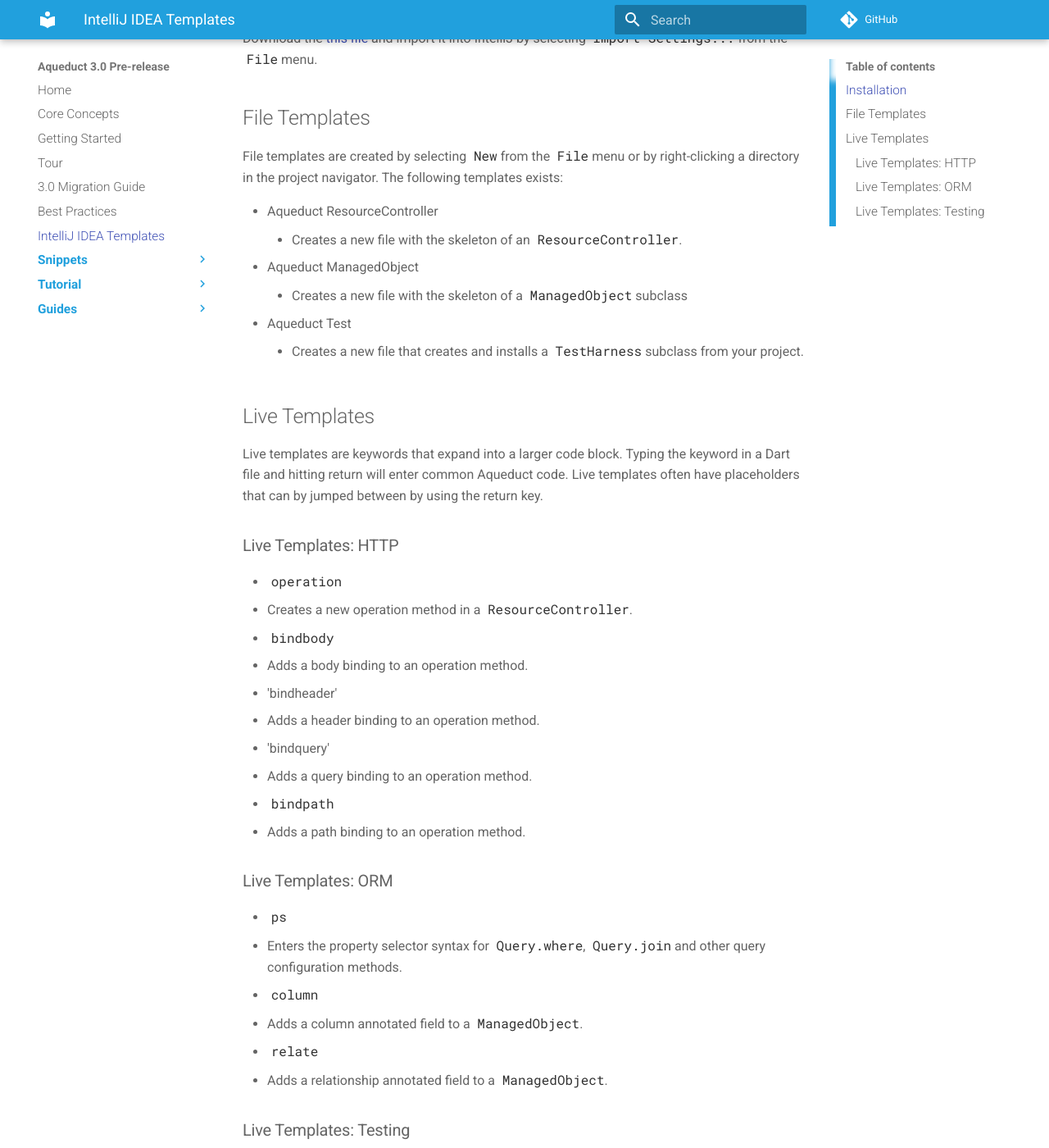
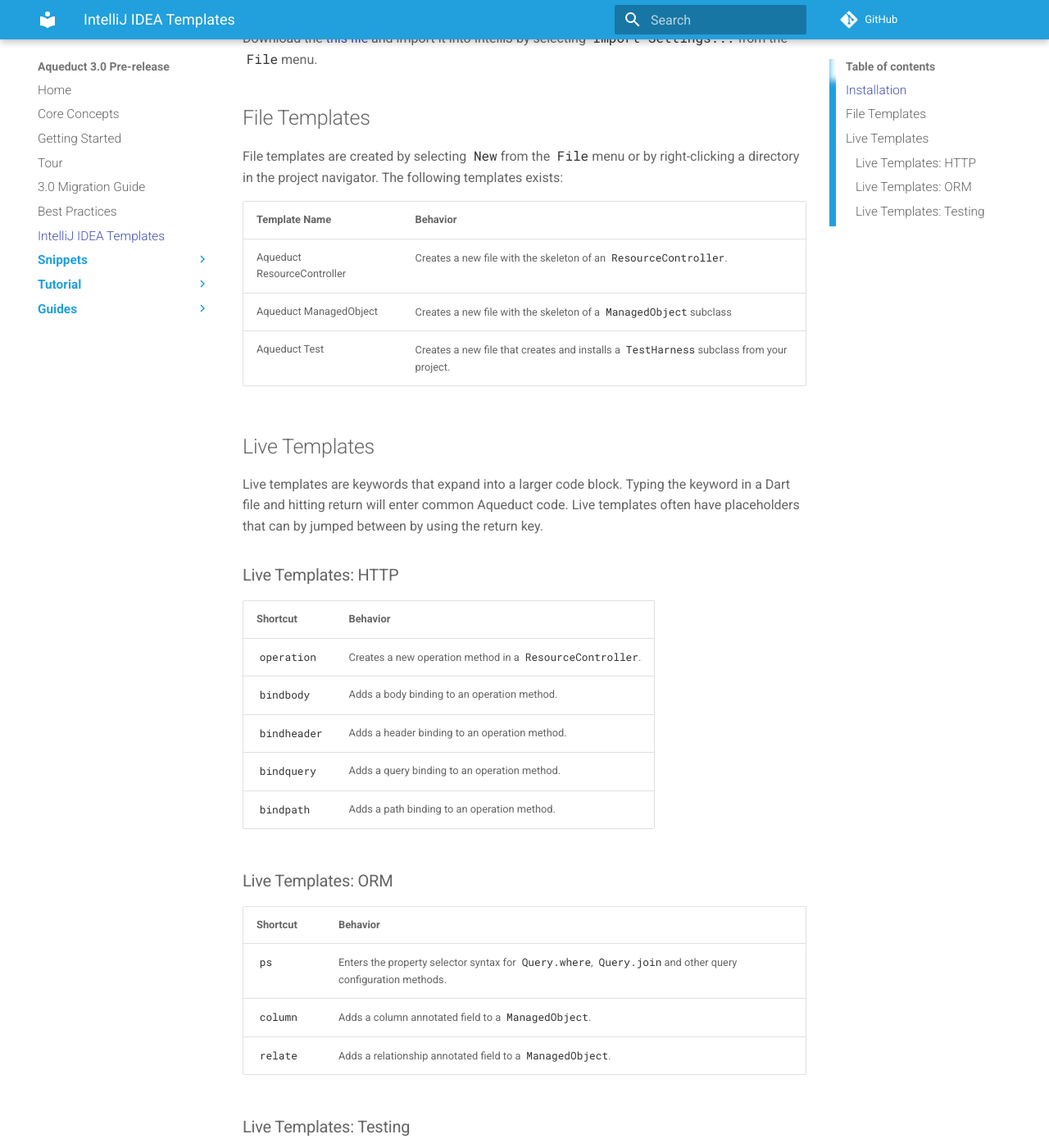
Before and after one commit to stablekernel/aqueduct, an MkDocs documentation site: the page built from source/docs/intellij.md, in a window 1280 px wide and 1400 px high, scrolled down 289 px. Shown: the whole window at 82% size. Built offline with MkDocs 1.6.1 and Material for MkDocs 9.7.7, drawn with Linux system fonts in a browser that asks for light colours; comment, search, counter and statistics services are not loaded; old or Windows-style settings are respelled for this version of MkDocs.

Commit message:
Improve intellij page

```diff
--- a/source/docs/intellij.md
+++ b/source/docs/intellij.md
@@ -10,12 +10,11 @@
 
 File templates are created by selecting `New` from the `File` menu or by right-clicking a directory in the project navigator. The following templates exists:
 
-- Aqueduct ResourceController
-    - Creates a new file with the skeleton of an `ResourceController`.
-- Aqueduct ManagedObject
-    - Creates a new file with the skeleton of a `ManagedObject` subclass
-- Aqueduct Test
-    - Creates a new file that creates and installs a `TestHarness` subclass from your project.
+| Template Name | Behavior |
+|---|---|
+| Aqueduct ResourceController | Creates a new file with the skeleton of an `ResourceController`. |
+| Aqueduct ManagedObject | Creates a new file with the skeleton of a `ManagedObject` subclass |
+| Aqueduct Test | Creates a new file that creates and installs a `TestHarness` subclass from your project. |
 
 ## Live Templates
 
@@ -23,27 +22,24 @@
 
 ### Live Templates: HTTP
 
-- `operation`
-  - Creates a new operation method in a `ResourceController`.
-- `bindbody`
-  - Adds a body binding to an operation method.
-- 'bindheader'
-  - Adds a header binding to an operation method.
-- 'bindquery'
-  - Adds a query binding to an operation method.
-- `bindpath`
-  - Adds a path binding to an operation method.
+| Shortcut | Behavior |
+|---|---|
+| `operation` | Creates a new operation method in a `ResourceController`. |
+| `bindbody` | Adds a body binding to an operation method. |
+| `bindheader` | Adds a header binding to an operation method. |
+| `bindquery` | Adds a query binding to an operation method. |
+| `bindpath` | Adds a path binding to an operation method. |
 
 ### Live Templates: ORM
 
-- `ps`
-  - Enters the property selector syntax for `Query.where`, `Query.join` and other query configuration methods.
-- `column`
-  - Adds a column annotated field to a `ManagedObject`.
-- `relate`
-  - Adds a relationship annotated field to a `ManagedObject`.
+| Shortcut | Behavior |
+|---|---|
+| `ps` | Enters the property selector syntax for `Query.where`, `Query.join` and other query configuration methods. |
+| `column` | Adds a column annotated field to a `ManagedObject`. |
+| `relate` | Adds a relationship annotated field to a `ManagedObject`. |
 
 ### Live Templates: Testing
 
-- `test`
-  - Creates a test closure in a test file.
+| Shortcut | Behavior |
+|---|---|
+| `test` |  Creates a test closure in a test file. |
```
